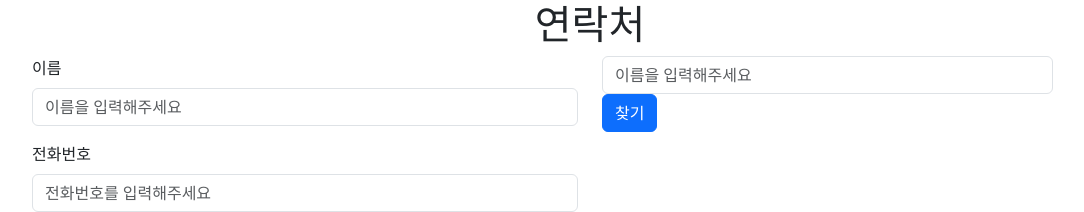
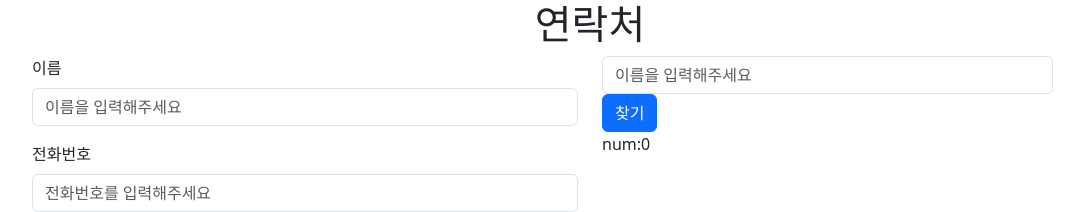
Before and after one commit to jebi2420/noona-phonebook, a React (Create React App) app: page / in a window 1280 px wide. Shown: the top 212 px of the page, without its empty margins (50-1134 px from the left). Built offline with nearby package versions, Linux system fonts and the light colour scheme.

Commit message:
[add] search 기능

```diff
--- a/src/component/ContactList.js
+++ b/src/component/ContactList.js
@@ -1,17 +1,34 @@
-import React from 'react'
+import React, { useEffect } from 'react'
+import { useState } from 'react'
 import { useSelector } from 'react-redux'
 import ContactItem from '../ContactItem'
 import SearchBox from './SearchBox'
 
 const ContactList = () => {
-    const contactList = useSelector(state => state.contactList)
+  const {contactList, keyword} = useSelector((state)=>state);
+  let [filteredList, setFilteredList] = useState([]);
+  useEffect(()=>{
+    if(keyword !== ""){
+      let list = contactList.filter((item) => item.name.includes(keyword));
+
+      setFilteredList(list);
+    }else{
+      setFilteredList(contactList)
+    }
+  }, [keyword, contactList]);
 
   return (
     <div>
       <SearchBox />
-        {contactList.map((item) => (
+      <div className="contact-list">
+        num:{filteredList.length}
+        {filteredList.map((item, index)=>(
+          <ContactItem item={item} key={index} />
+        ))}
+      </div>
+        {/* {contactList.map((item) => (
             <ContactItem item={item}/>
-        ))}
+        ))} */}
     </div>
   )
 }
--- a/src/component/SearchBox.js
+++ b/src/component/SearchBox.js
@@ -1,19 +1,33 @@
 import React from 'react'
+import { useState } from 'react'
 import { Button } from 'react-bootstrap'
 import { Row, Col, Form } from 'react-bootstrap'
+import { useDispatch, useSelector } from 'react-redux'
 
 const SearchBox = () => {
+  const [keyword, setKeyword] = useState('');
+  let dispatch = useDispatch();
+  let {contact} = useSelector((state) => state);
+  const searchByName = (event) => {
+    event.preventDefault();
+    dispatch({type: "SEARCH_BY_USERNAME", payload: {keyword}})
+  }
+
   return (
-    <div>
+    <Form onSubmit={searchByName} className="search-form">
       <Row>
           <Col lg={10}>
-            <Form.Control type="text" placeholder="이름을 입력해주세요" />
+            <Form.Control
+              type="text"
+              placeholder="이름을 입력해주세요"
+              onChange={(event)=>setKeyword(event.target.value)}
+            />
           </Col>
           <Col lg={10}>
-            <Button>찾기</Button>
+            <Button type="submit">찾기</Button>
           </Col>
       </Row>
-    </div>
+    </Form>
   )
 }
 
--- a/src/redux/reducer/reducer.js
+++ b/src/redux/reducer/reducer.js
@@ -1,5 +1,6 @@
 let initialState = {
-    contactList:[]
+    contactList:[],
+    keyword:"",
 };
 
 // state는 항상 initialState가 있어야 한다.
@@ -16,6 +17,8 @@ function reducer(state=initialState, action){
           }
         ]
       }
+    case "SEARCH_BY_USERNAME":
+      return {...state, keyword: payload.keyword};
     default:
       return {...state};
   }
```
